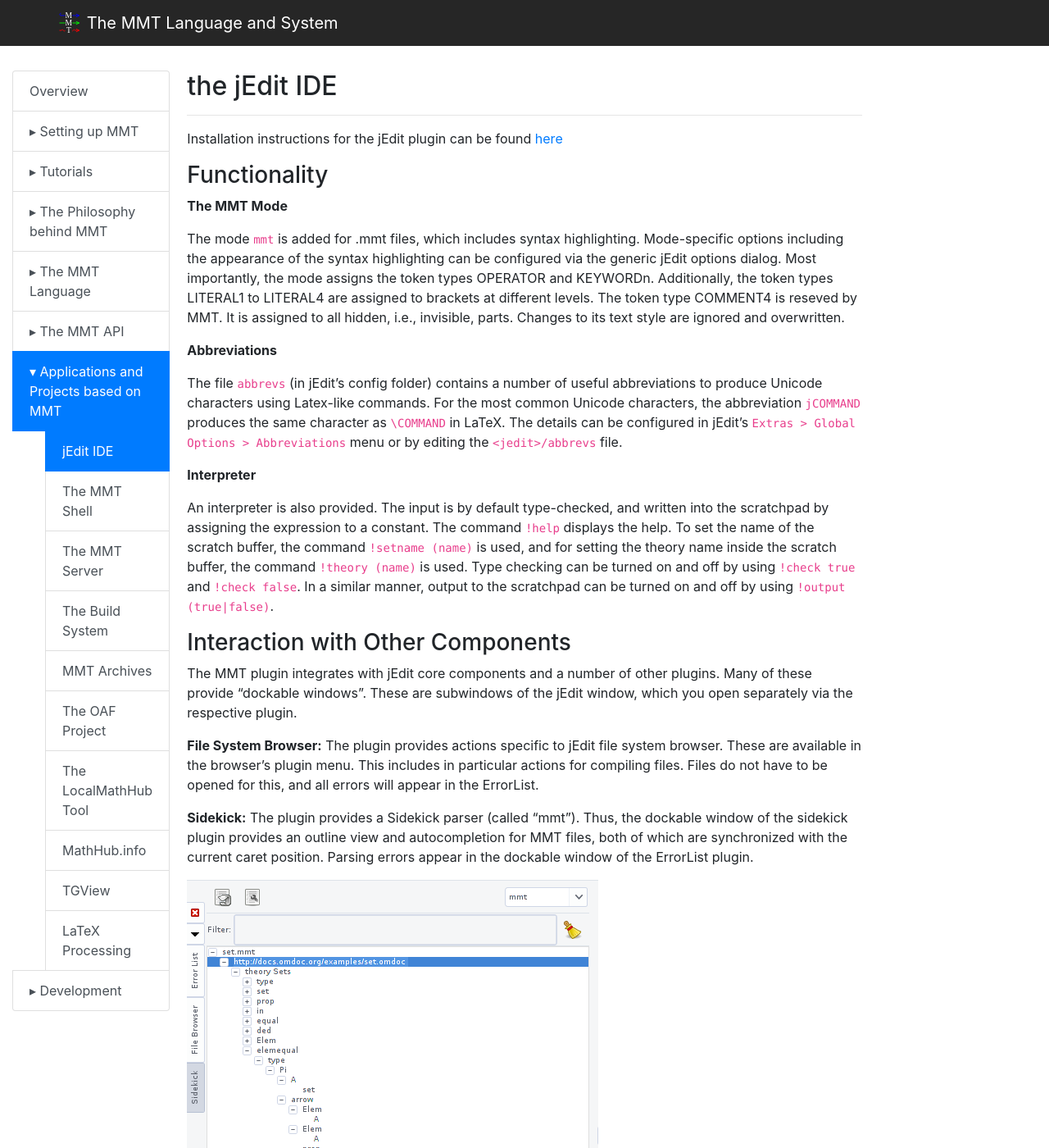
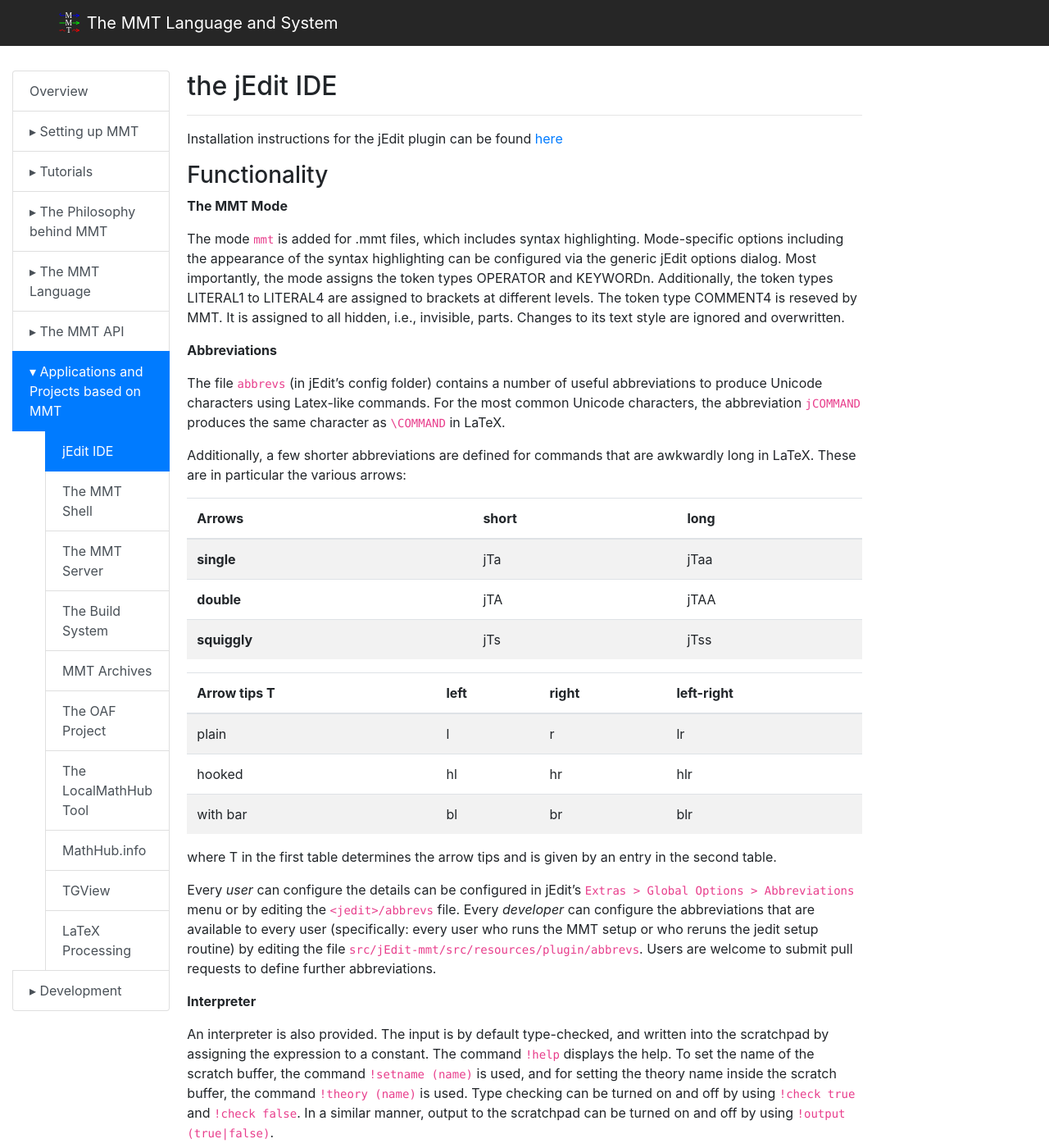
Before and after one commit to UniFormal/uniformal.github.io, a Jekyll site: the page built from doc/applications/jedit.md, in a window 1280 px wide and 1400 px high. Shown: the whole window at 82% size. Built offline with Jekyll 4.4.1, drawn with Linux system fonts in a browser that asks for light colours.

Commit message:
Update jedit.md

```diff
--- a/doc/applications/jedit.md
+++ b/doc/applications/jedit.md
@@ -18,7 +18,27 @@
 
 The file `abbrevs` (in jEdit's config folder) contains a number of useful abbreviations to produce Unicode characters using Latex-like commands.
 For the most common Unicode characters, the abbreviation `jCOMMAND` produces the same character as `\COMMAND` in LaTeX.
-The details can be configured in jEdit's `Extras > Global Options > Abbreviations` menu or by editing the `<jedit>/abbrevs` file.
+
+Additionally, a few shorter abbreviations are defined for commands that are awkwardly long in LaTeX.
+These are in particular the various arrows:
+
+Arrows | short | long
+--- | --- | ---
+**single**   | jTa | jTaa
+**double**   | jTA | jTAA
+**squiggly** | jTs | jTss
+
+Arrow tips T | left | right | left-right
+--- | --- | --- | ---
+plain    | l  | r  | lr
+hooked   | hl | hr | hlr
+with bar | bl | br | blr
+
+where T in the first table determines the arrow tips and is given by an entry in the second table.
+
+Every *user* can configure the details can be configured in jEdit's `Extras > Global Options > Abbreviations` menu or by editing the `<jedit>/abbrevs` file.
+Every *developer* can configure the abbreviations that are available to every user (specifically: every user who runs the MMT setup or who reruns the jedit setup routine) by editing the file `src/jEdit-mmt/src/resources/plugin/abbrevs`.
+Users are welcome to submit pull requests to define further abbreviations.
 
 **Interpreter**
 
```
